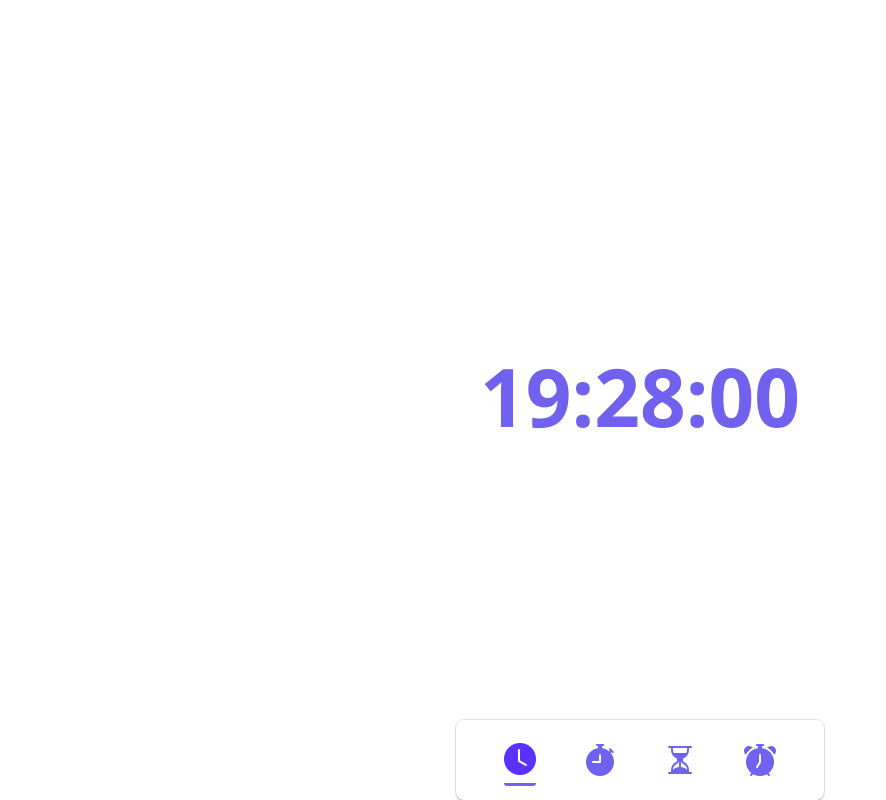
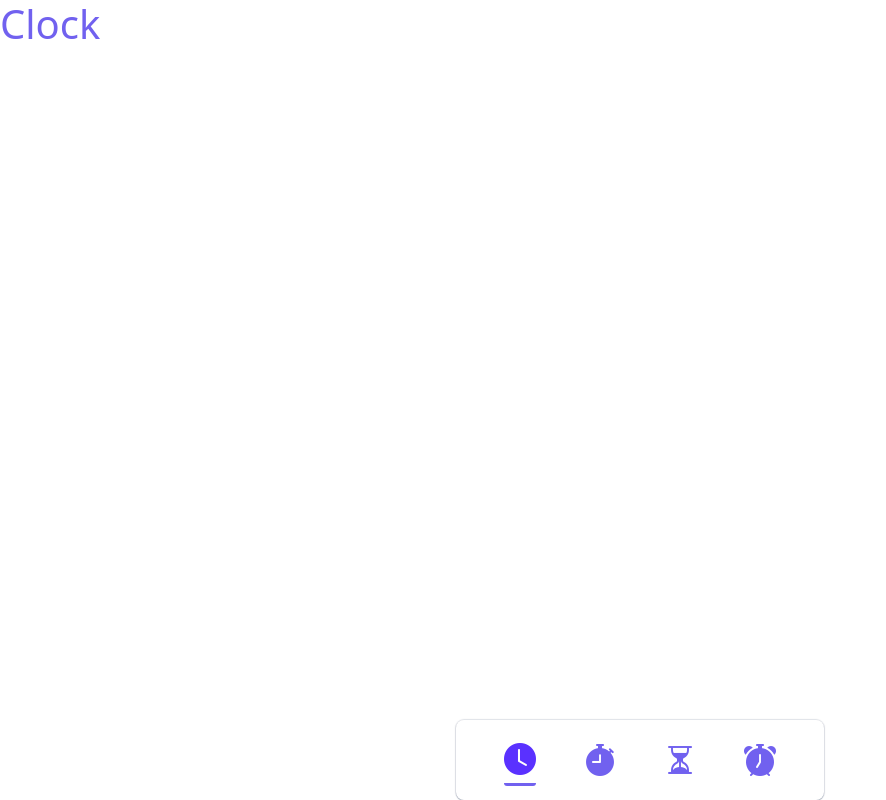
Before and after one commit to sagar1343/Clock, a plain HTML site: page index.html in a window 1280 px wide. Shown: the whole page, without its empty margins (0-886 px from the left). Drawn offline with nearby package versions, Linux system fonts and the light colour scheme.

Commit message:
basic navigation

```diff
--- a/index.html
+++ b/index.html
@@ -19,8 +19,13 @@
   </head>
 
   <body>
-    <div class="vh-100 d-flex justify-content-center align-items-center">
-      <h1 id="time" class="display-1 fw-bold"></h1>
+    <div class="main">
+      <div id="clock-content" class="vh-100 d-none active-content">
+        <h1>Clock</h1>
+      </div>
+      <div id="timer-content" class="vh-100 d-none">Timer</div>
+      <div id="stopwatch-content" class="vh-100 d-none">Stopwatch</div>
+      <div id="alarm-content" class="vh-100 d-none">Alarm</div>
     </div>
     <nav class="fixed-bottom d-flex justify-content-center w-100">
       <div
--- a/script.js
+++ b/script.js
@@ -1,12 +1,10 @@
-const timeContainer = document.getElementById("time");
 const navItems = document.querySelector(".navItems");
-function displayTime() {
-  setInterval(() => {
-    const date = new Date();
-    timeContainer.innerHTML = formattedTime(date);
-  }, 1000);
-}
-displayTime();
+const clock = document.getElementById("clock");
+const stopwatch = document.getElementById("stopwatch");
+const timer = document.getElementById("timer");
+const alarm = document.getElementById("alarm");
+
+const navs = [clock, stopwatch, timer, alarm];
 
 navItems.addEventListener("click", (event) => {
   if (event.target.tagName === "I") {
@@ -15,14 +13,24 @@ navItems.addEventListener("click", (event) => {
     console.log(event.target.id);
   }
 });
-function formattedTime(date) {
-  const hours = date.getHours();
-  const minutes = date.getMinutes();
-  const seconds = date.getSeconds();
 
-  const formattedHours = hours < 10 ? `0${hours}` : hours;
-  const formattedMinutes = minutes < 10 ? `0${minutes}` : minutes;
-  const formattedSeconds = seconds < 10 ? `0${seconds}` : seconds;
+navs.forEach((nav) =>
+  nav.addEventListener("click", () => setActivePage(nav.id))
+);
 
-  return `${formattedHours}:${formattedMinutes}:${formattedSeconds}`;
+function setActivePage(name) {
+  document.querySelector(".active-content").classList.remove("active-content");
+  document.querySelector(`#${name}-content`).classList.add("active-content");
 }
+
+// function formattedTime(date) {
+//   const hours = date.getHours();
+//   const minutes = date.getMinutes();
+//   const seconds = date.getSeconds();
+
+//   const formattedHours = hours < 10 ? `0${hours}` : hours;
+//   const formattedMinutes = minutes < 10 ? `0${minutes}` : minutes;
+//   const formattedSeconds = seconds < 10 ? `0${seconds}` : seconds;
+
+//   return `${formattedHours}:${formattedMinutes}:${formattedSeconds}`;
+// }
--- a/style.css
+++ b/style.css
@@ -6,12 +6,12 @@
 * {
   color: var(--accent-color);
 }
-/* body {
-  background-image: url(images/bg.svg);
+body {
+  /* background-image: url(images/bg.svg);
   background-repeat: no-repeat;
   background-position: center;
-  background-size: cover;
-} */
+  background-size: cover; */
+}
 
 nav {
   height: 5rem;
@@ -35,3 +35,7 @@ nav > div {
   box-shadow: rgba(9, 30, 66, 0.25) 0px 1px 1px,
     rgba(9, 30, 66, 0.13) 0px 0px 1px 1px;
 }
+
+.active-content {
+  display: block !important;
+}
```
